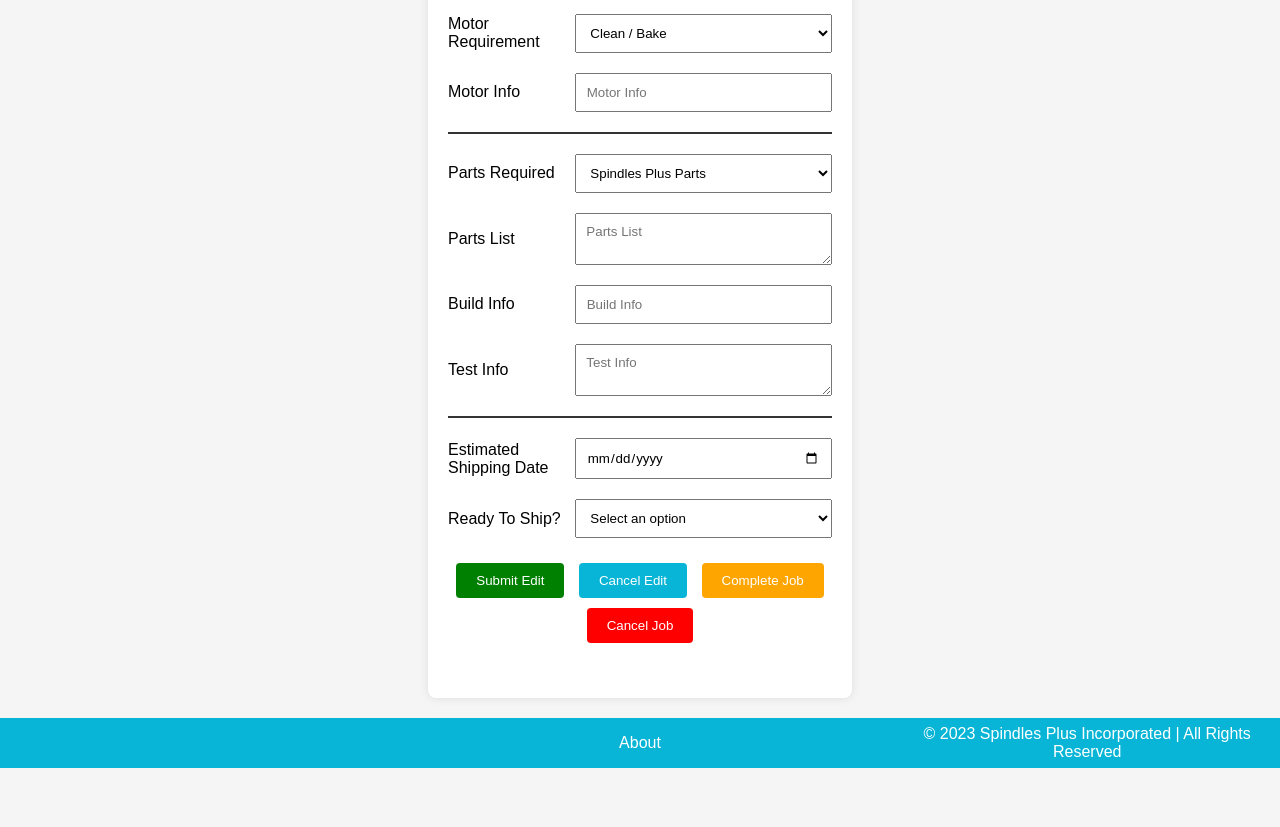
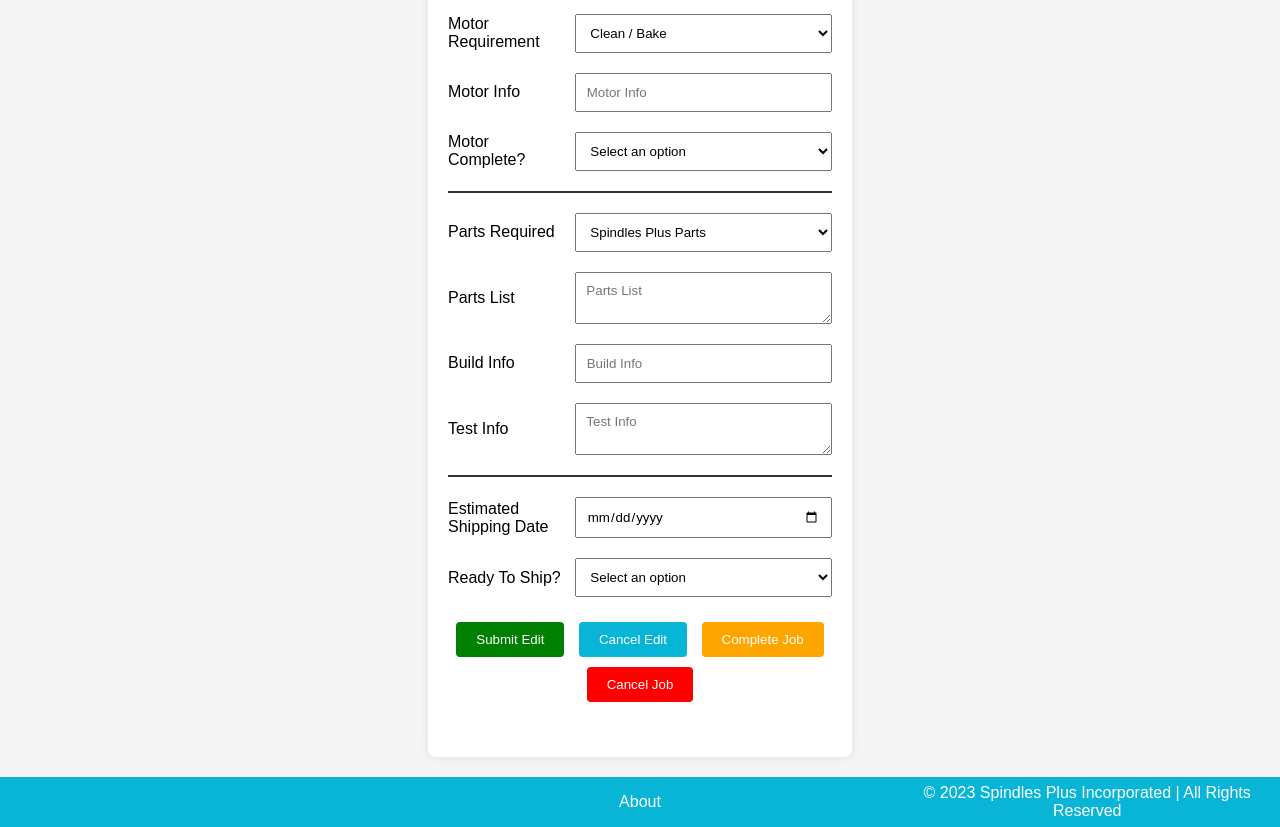
Before and after one commit to Jman0519/SpindlesPlus, a website: page frontend/EditJob.html in a window 1280 px wide. Shown: the part 940-1767 px from the top of the page. Before the commit the page ends 1708 px from the top, so only its background shows below. Drawn offline with Linux system fonts and the light colour scheme.

Commit message:
added input motor complete

```diff
--- a/frontend/EditJob.html
+++ b/frontend/EditJob.html
@@ -115,6 +115,15 @@
             <div class="input-group">
                 <label for="motorInfo">Motor Info </label>
                 <input type="text" id="motorInfo" placeholder="Motor Info" required>
+            </div>
+
+            <div class="input-group">
+                <label for="motorComplete">Motor Complete? </label>
+                <select id="motorComplete" placeholder="Motor Complete" required>
+                    <option value="" selected>Select an option</option>
+                    <option value="Y">Yes</option>
+                    <option value="N">No</option>
+                </select>
             </div>
             <hr>
 
```
Also changed, not shown: frontend/CreateNewJob.html (+9 -0 lines).
